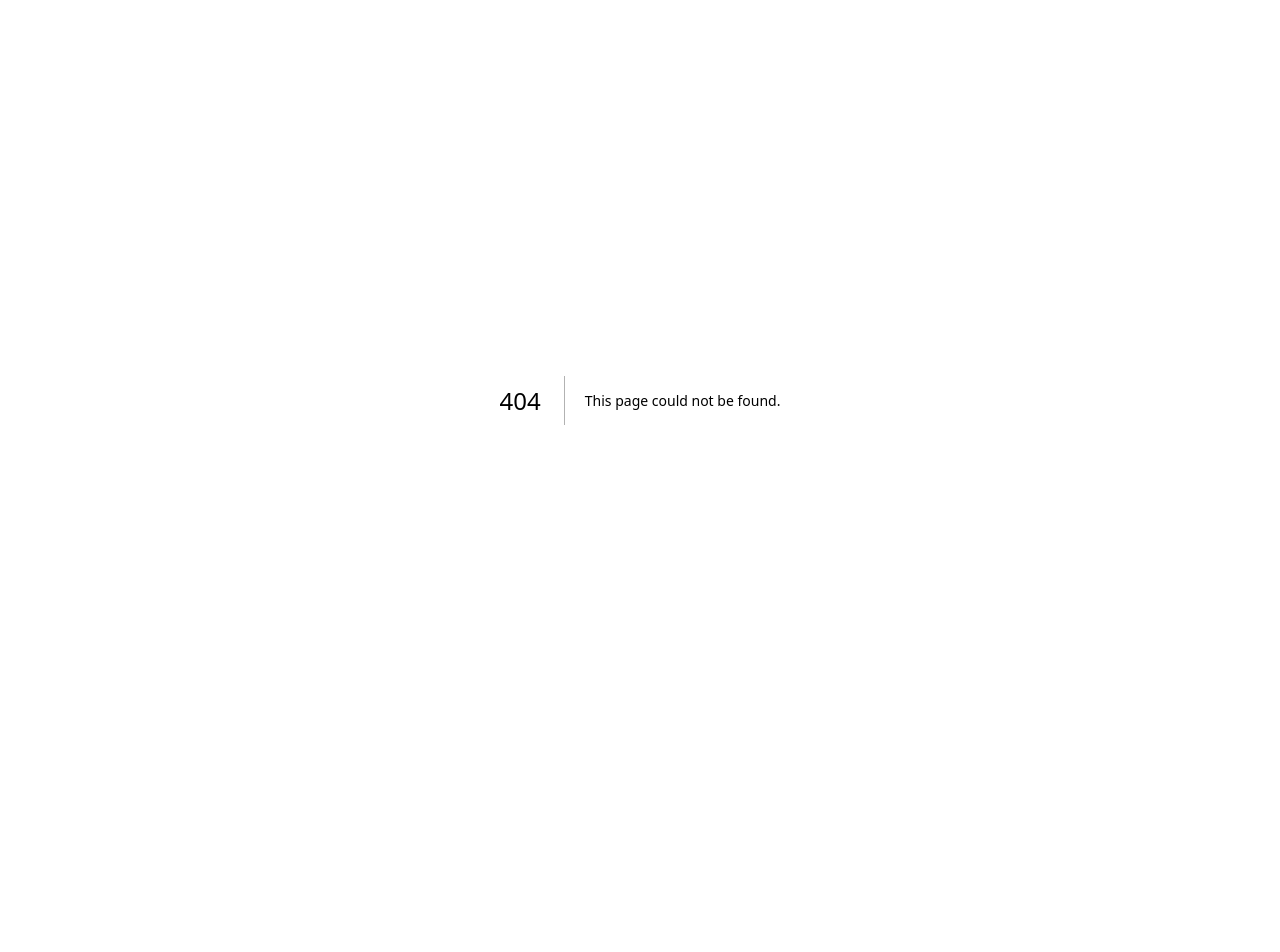
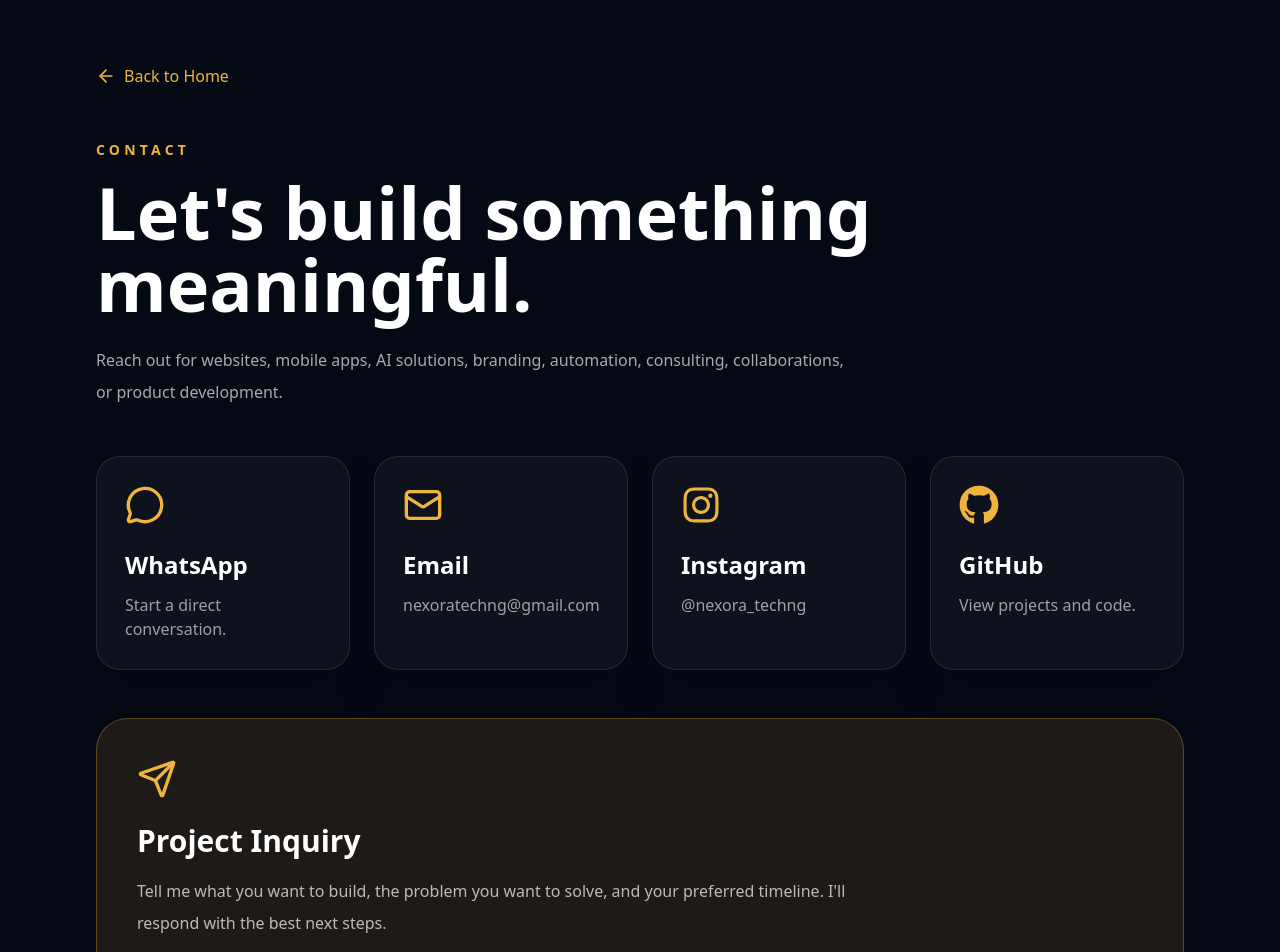
Before and after one commit to YUSUFUMARWALI/nexora-technologies, a Next.js app: page /contact in a window 1280 px wide. Before the commit this address had no page. Shown: the top 952 px of the page. Before the commit the page ends 800 px from the top, so only its background shows below. Built offline with nearby package versions, Linux system fonts and the light colour scheme.

Commit message:
Add contact page

```diff
--- /dev/null
+++ b/src/app/contact/page.tsx
@@ -0,0 +1,71 @@
+import Link from "next/link";
+import { ArrowLeft, Mail, MessageCircle, Send } from "lucide-react";
+import { FaGithub, FaInstagram } from "react-icons/fa6";
+import { profile } from "@/data/portfolio";
+
+export default function ContactPage() {
+  return (
+    <main className="min-h-screen bg-[#050914] text-white">
+      <section className="section-shell">
+        <div className="container-shell">
+          <Link href="/" className="inline-flex items-center gap-2 text-[#F0B33D]">
+            <ArrowLeft className="h-5 w-5" />
+            Back to Home
+          </Link>
+
+          <p className="mt-12 text-sm font-bold uppercase tracking-[0.3em] text-[#F0B33D]">
+            Contact
+          </p>
+
+          <h1 className="mt-4 max-w-4xl text-5xl font-black md:text-7xl">
+            Let&apos;s build something meaningful.
+          </h1>
+
+          <p className="mt-6 max-w-3xl leading-8 text-white/65">
+            Reach out for websites, mobile apps, AI solutions, branding, automation,
+            consulting, collaborations, or product development.
+          </p>
+
+          <div className="mt-12 grid gap-6 md:grid-cols-2 xl:grid-cols-4">
+            <a href={profile.whatsapp} target="_blank" className="card-glass p-7 hover:border-[#F0B33D]/60">
+              <MessageCircle className="h-10 w-10 text-[#F0B33D]" />
+              <h2 className="mt-6 text-2xl font-black">WhatsApp</h2>
+              <p className="mt-3 text-white/60">Start a direct conversation.</p>
+            </a>
+
+            <a href={`mailto:${profile.email}`} className="card-glass p-7 hover:border-[#F0B33D]/60">
+              <Mail className="h-10 w-10 text-[#F0B33D]" />
+              <h2 className="mt-6 text-2xl font-black">Email</h2>
+              <p className="mt-3 text-white/60">{profile.email}</p>
+            </a>
+
+            <a href={profile.instagram} target="_blank" className="card-glass p-7 hover:border-[#F0B33D]/60">
+              <FaInstagram className="h-10 w-10 text-[#F0B33D]" />
+              <h2 className="mt-6 text-2xl font-black">Instagram</h2>
+              <p className="mt-3 text-white/60">@nexora_techng</p>
+            </a>
+
+            <a href={profile.github} target="_blank" className="card-glass p-7 hover:border-[#F0B33D]/60">
+              <FaGithub className="h-10 w-10 text-[#F0B33D]" />
+              <h2 className="mt-6 text-2xl font-black">GitHub</h2>
+              <p className="mt-3 text-white/60">View projects and code.</p>
+            </a>
+          </div>
+
+          <div className="mt-12 rounded-[2rem] border border-[#F0B33D]/30 bg-[#F0B33D]/10 p-8 md:p-10">
+            <Send className="h-10 w-10 text-[#F0B33D]" />
+            <h2 className="mt-6 text-3xl font-black">Project Inquiry</h2>
+            <p className="mt-4 max-w-3xl leading-8 text-white/70">
+              Tell me what you want to build, the problem you want to solve, and
+              your preferred timeline. I&apos;ll respond with the best next steps.
+            </p>
+
+            <a href={profile.whatsapp} target="_blank" className="btn-gold mt-8 inline-block">
+              Discuss a Project
+            </a>
+          </div>
+        </div>
+      </section>
+    </main>
+  );
+}
```
Also changed, not shown: src/components/Footer.tsx (line endings or trailing spaces), src/components/Navbar.tsx (line endings or trailing spaces).
